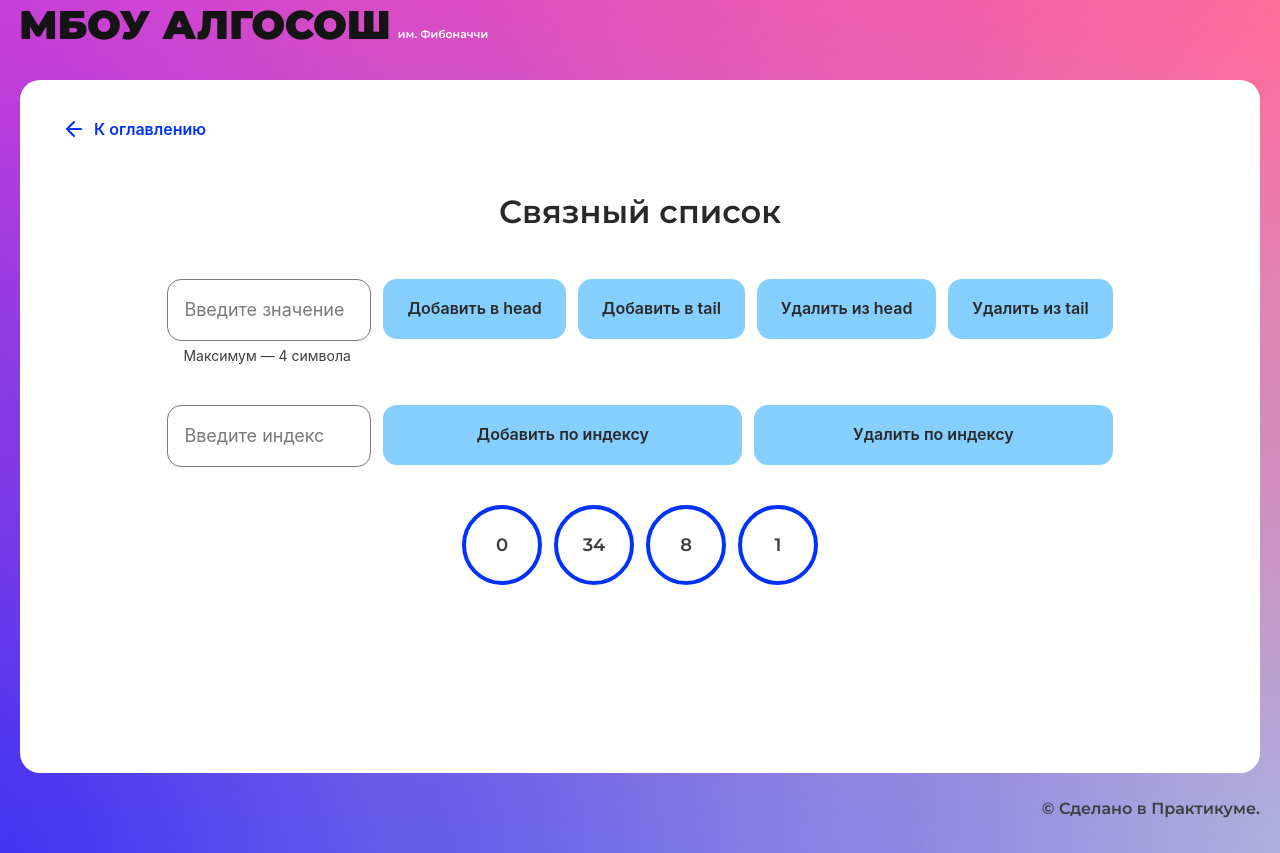
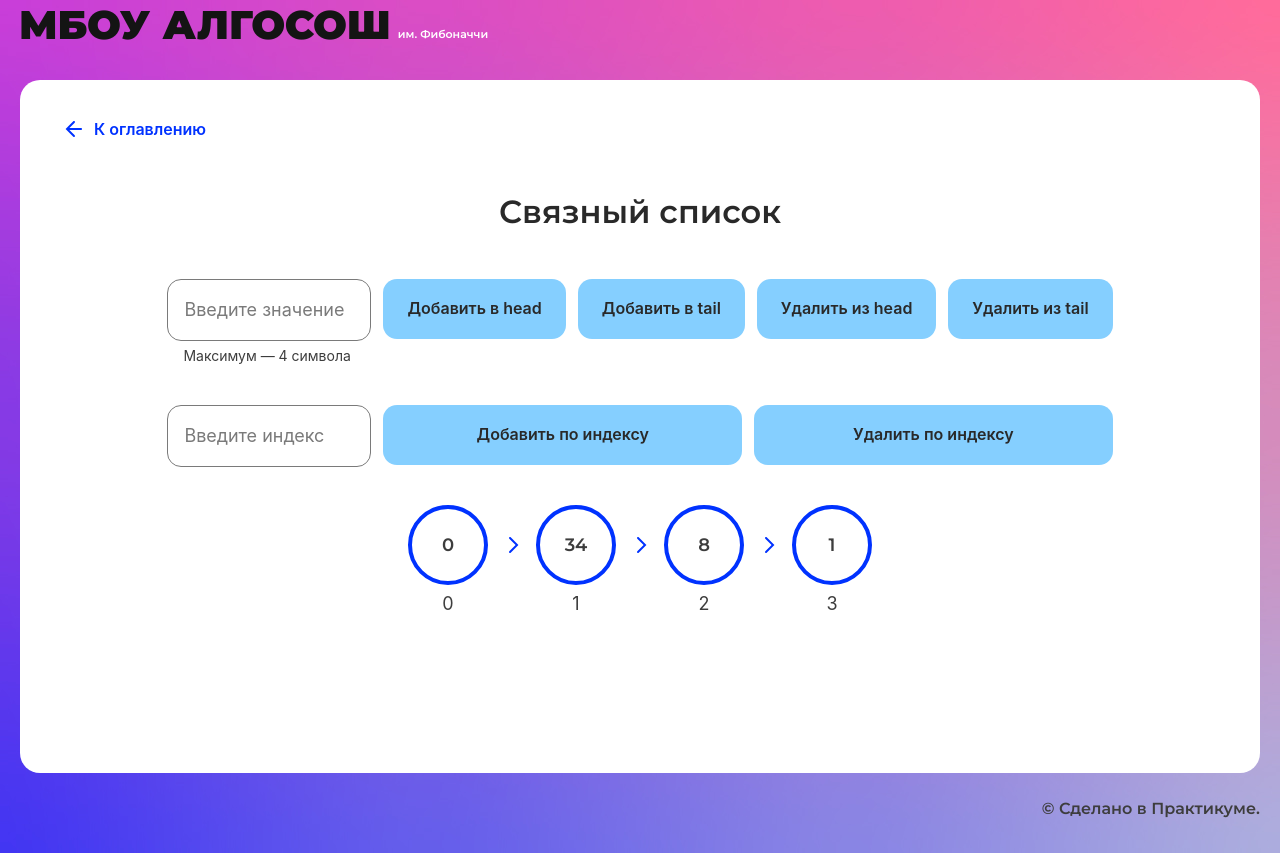
Before and after one commit to bronik04/algososh, a React (Create React App) app: page /list in a window 1280 px wide. Built offline with nearby package versions, Linux system fonts and the light colour scheme.

Commit message:
linked-list: added arrow

```diff
--- a/src/components/list-page/list-page.module.css
+++ b/src/components/list-page/list-page.module.css
@@ -23,6 +23,12 @@
   padding: 0;
 }
 
+.list__item {
+  display: flex;
+  gap: 12px;
+  align-items: center;
+}
+
 .btn {
   flex: 1;
 }
--- a/src/components/list-page/list-page.tsx
+++ b/src/components/list-page/list-page.tsx
@@ -4,11 +4,12 @@ import styles from "./list-page.module.css";
 import {Input} from "../ui/input/input";
 import {Button} from "../ui/button/button";
 import {LinkedList} from "./linked-list";
-import {TCircleItem} from "../../types/types";
+import {ElementColors, TCircleItem} from "../../types/types";
 import {Circle} from "../ui/circle/circle";
 import {ElementStates} from "../../types/element-states";
 import {DELAY_IN_MS} from "../../constants/delays";
 import {delay} from "../../utils/delay";
+import {ArrowIcon} from "../ui/icons/arrow-icon";
 
 
 export const ListPage: React.FC = () => {
@@ -88,10 +89,16 @@ export const ListPage: React.FC = () => {
 
                 <ul className={styles.list}>
                     {arrayWithState.map((item, index) => (
-                        <Circle
-                            key={index}
-                            letter={item.item}
-                            state={item.state}/>
+                        <li key={index} className={styles.list__item}>
+                            <Circle
+                                index={index}
+                                letter={item.item}
+                                state={item.state}
+                            />
+                            {arrayWithState.length - 1 !== index && (
+                                <ArrowIcon fill={ElementColors.Default}/>
+                            )}
+                        </li>
                     ))}
                 </ul>
 
--- a/src/types/types.ts
+++ b/src/types/types.ts
@@ -13,3 +13,9 @@ export enum position {
     head = "head",
     tail = "tail",
 }
+
+export enum ElementColors {
+    Default = "#0032ff",
+    Changing = "#d252e1",
+    Modified = "#7fe051",
+}
```
